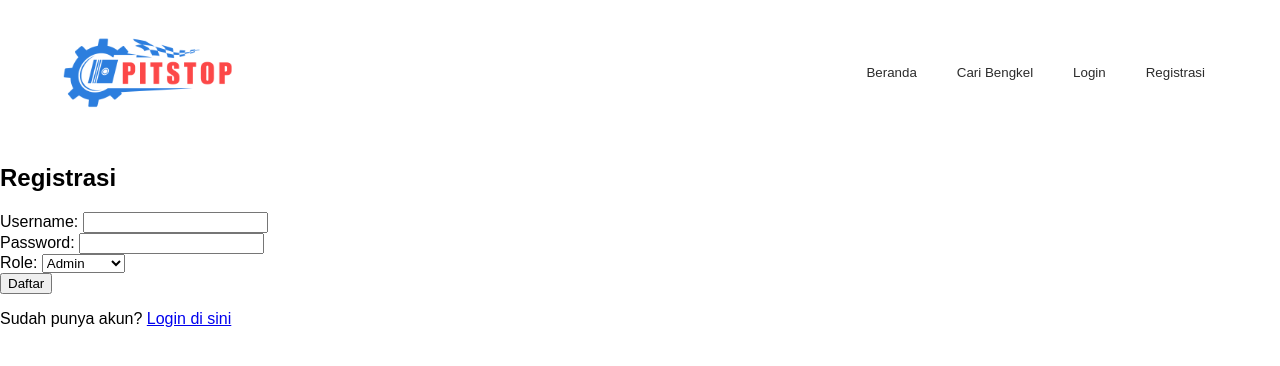
After one commit to CaseyXD/capstone-pitstop, a PHP site: page /register.php in a window 1280 px wide. The commit adds this page. Shown: the top 366 px of the page. Run offline with PHP 8.4, Linux system fonts and the light colour scheme; the visitor is signed in with stand-in values (Sample User, id 1).

```diff
--- /dev/null
+++ b/register.php
@@ -0,0 +1,74 @@
+<?php
+include 'config.php'; // Menghubungkan file koneksi database
+
+if ($_SERVER['REQUEST_METHOD'] == 'POST') {
+    $username = $_POST['username'];
+    $password = md5($_POST['password']); // Menggunakan md5 untuk password
+    $role = $_POST['role'];
+
+    // Cek apakah username sudah ada
+    $sql = "SELECT * FROM users WHERE username = ?";
+    $stmt = $conn->prepare($sql);
+    $stmt->bind_param("s", $username);
+    $stmt->execute();
+    $result = $stmt->get_result();
+
+    if ($result->num_rows > 0) {
+        $error = "Username sudah terdaftar!";
+    } else {
+        // Insert ke database
+        $sql = "INSERT INTO users (username, password, role) VALUES (?, ?, ?)";
+        $stmt = $conn->prepare($sql);
+        $stmt->bind_param("sss", $username, $password, $role);
+        if ($stmt->execute()) {
+            header("Location: login.php"); // Redirect ke halaman login setelah registrasi
+            exit();
+        } else {
+            $error = "Terjadi kesalahan saat mendaftar!";
+        }
+    }
+}
+?>
+
+<!DOCTYPE html>
+<html lang="id">
+<head>
+    <meta charset="UTF-8">
+    <title>Registrasi</title>
+    <link rel="stylesheet" href="style.css"> <!-- Menghubungkan CSS -->
+</head>
+<body>
+    <!-- Navbar -->
+    <div class="navbar">
+        <div class="logo-container">
+            <img src=" images/logo.png" alt="Logo" class="logo">
+        </div>
+        <div class="navbar-buttons">
+            <button onclick="window.location.href='index.php'">Beranda</button>
+            <button onclick="window.location.href='explore.php'">Cari Bengkel</button>
+            <button onclick="window.location.href='login.php'">Login</button>
+            <button onclick="window.location.href='register.php'">Registrasi</button>
+        </div>
+    </div>
+
+    <h2>Registrasi</h2>
+    <?php if (isset($error)) echo "<p style='color:red;'>$error</p>"; ?>
+    <form method="POST" action="">
+        <label for="username">Username:</label>
+        <input type="text" id="username" name="username" required>
+        <br>
+        <label for="password">Password:</label>
+        <input type="password" id="password" name="password" required>
+        <br>
+        <label for="role">Role:</label>
+        <select id="role" name="role" required>
+            <option value="admin">Admin</option>
+            <option value="bengkel">Bengkel</option>
+            <option value="pengguna">Pengguna</option>
+        </select>
+        <br>
+        <button type="submit">Daftar</button>
+    </form>
+    <p>Sudah punya akun? <a href="login.php">Login di sini</a></p>
+</body>
+</html>
--- a/style.css
+++ b/style.css
@@ -534,3 +534,5 @@ button.next {
       grid-template-columns: 1fr; /* Satu kolom pada layar kecil */
   }
 }
+
+/* Form Login */
```
Also changed, not shown: login.php (+49 -10 lines).
